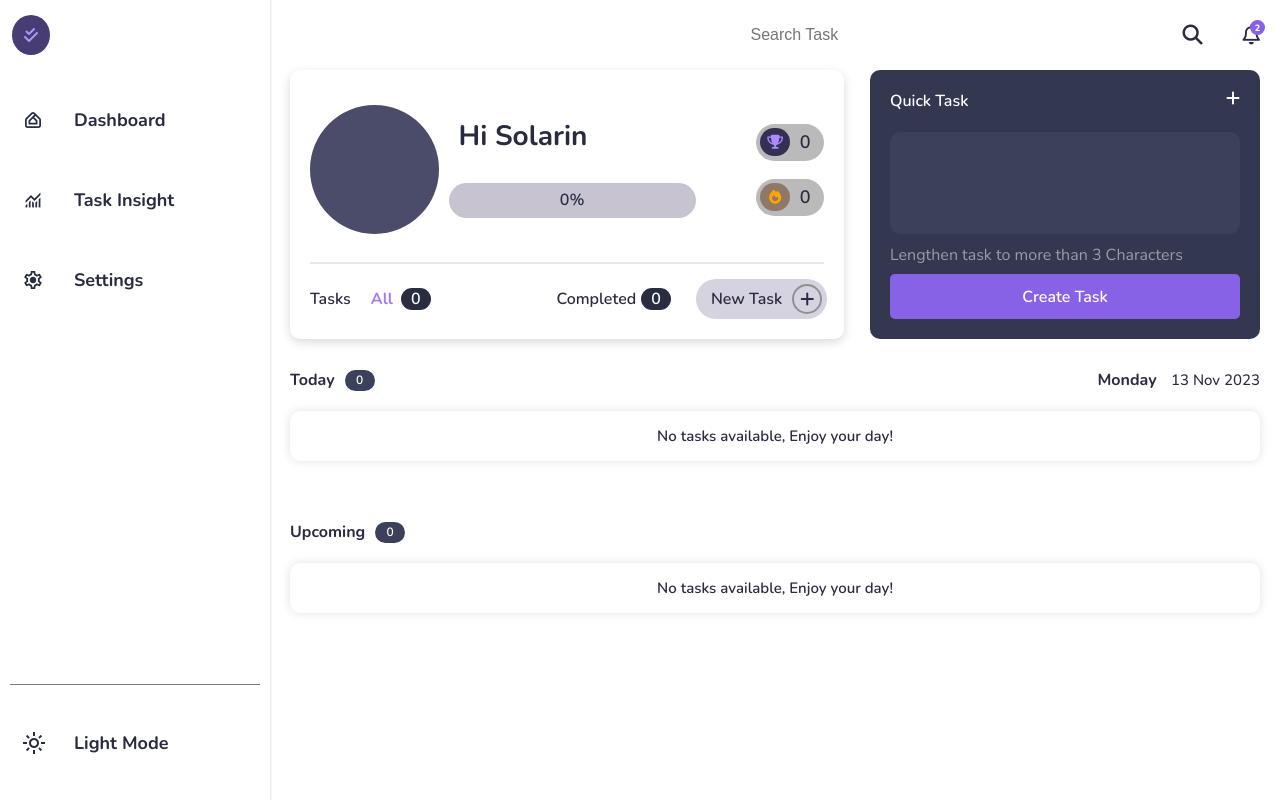
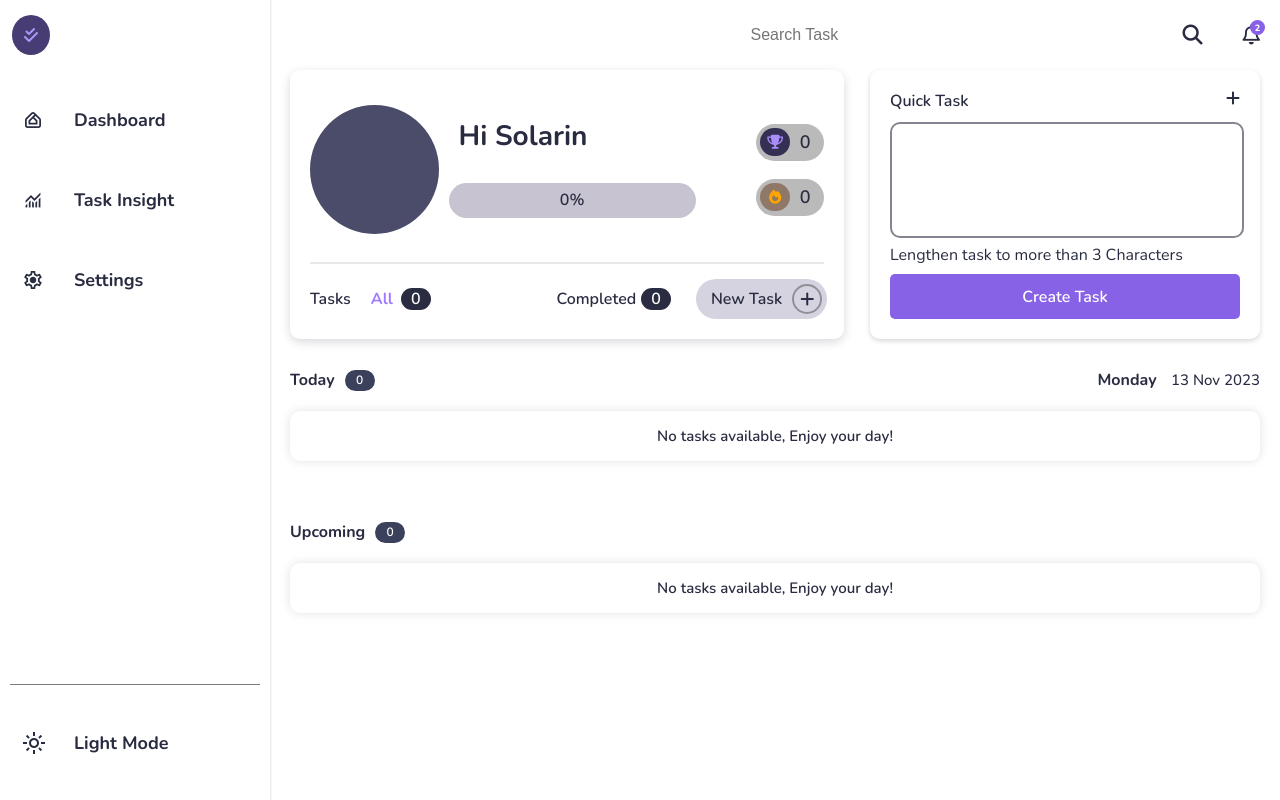
Before and after one commit to Solarin-Johnson/Taskmanager, a React (Create React App) app: page / in a window 1280 px wide. Built offline with nearby package versions, Linux system fonts and the light colour scheme.

Commit message:
qtask lightmode

```diff
--- a/src/pages/quickTask/newtask.scss
+++ b/src/pages/quickTask/newtask.scss
@@ -4,19 +4,20 @@
   justify-self: end;
   grid-row: 1/6;
   grid-column: 5/8;
-  background-color: #333750;
+  background-color: var(--primary-color);
   margin-left: 20px;
   border-radius: 10px;
   padding: 20px;
-  color: #ffffff80;
+  color: var(--text-color);
   display: grid;
   grid-template-rows: auto 1fr auto auto;
   grid-template-columns: 1fr;
   row-gap: 10px;
   align-content: start;
+  box-shadow: 0 2px 5px #2a2d4230;
   &-head {
     font-weight: 600;
-    color: #fff;
+    color: var(--secondary-color);
     display: grid;
     grid-template-columns: repeat(2, auto);
 
@@ -29,7 +30,7 @@
   }
 
   &-task {
-    margin-top: 10px;
+    // margin-top: 10px;
   }
 
   textarea {
@@ -39,12 +40,13 @@
     line-height: 1.25;
     overflow: hidden;
     resize: none;
-    background-color: #3b405b;
+    background-color: var(--primary-color);
     border: none;
     border-radius: 10px;
     font-family: "Nunito", sans-serif;
     padding: 10px;
-    color: #ffffffba;
+    color: var(--text-color);
+    border: 2px solid #2a2d4294;
     outline: none;
     font-size: 16px;
     font-weight: 600;
```
